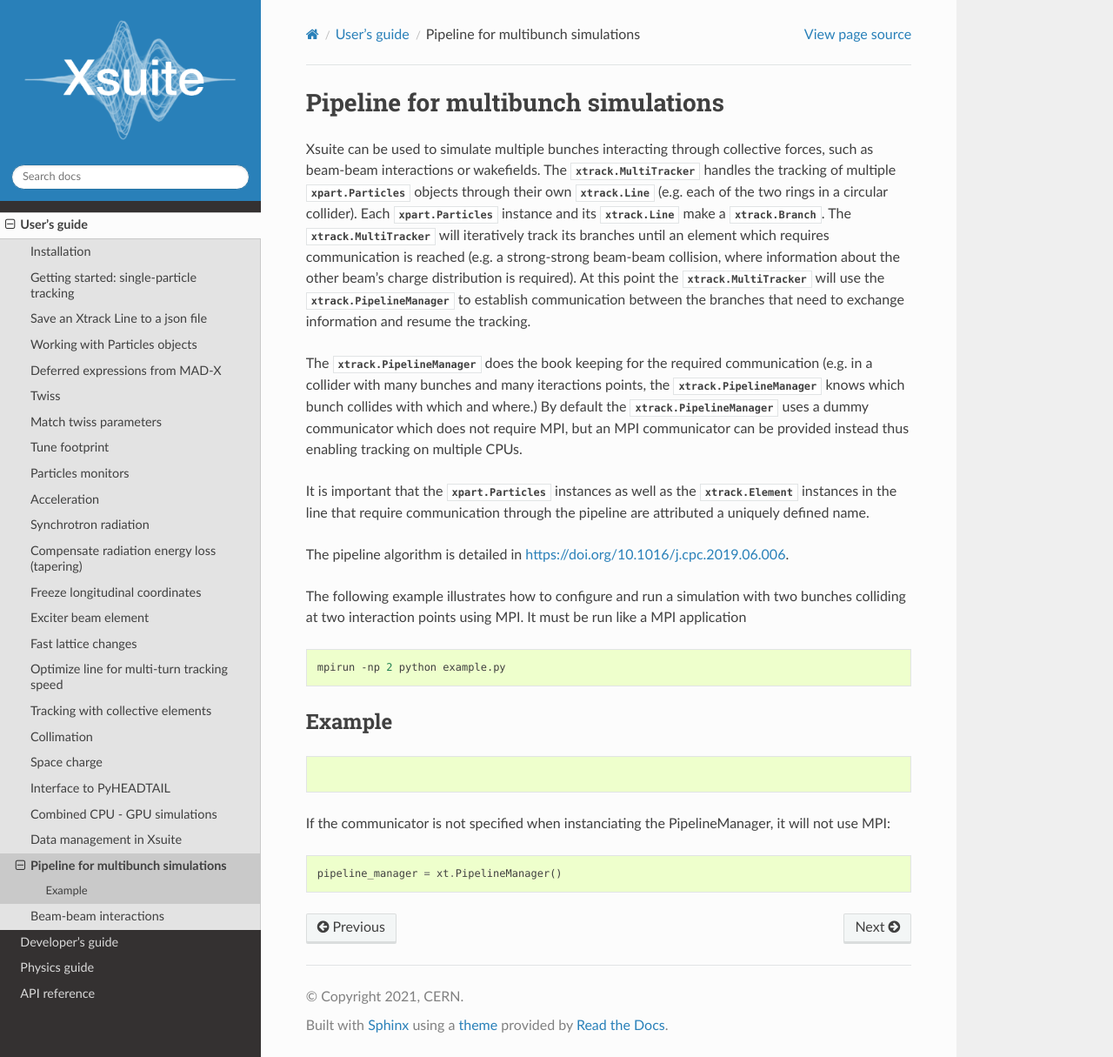
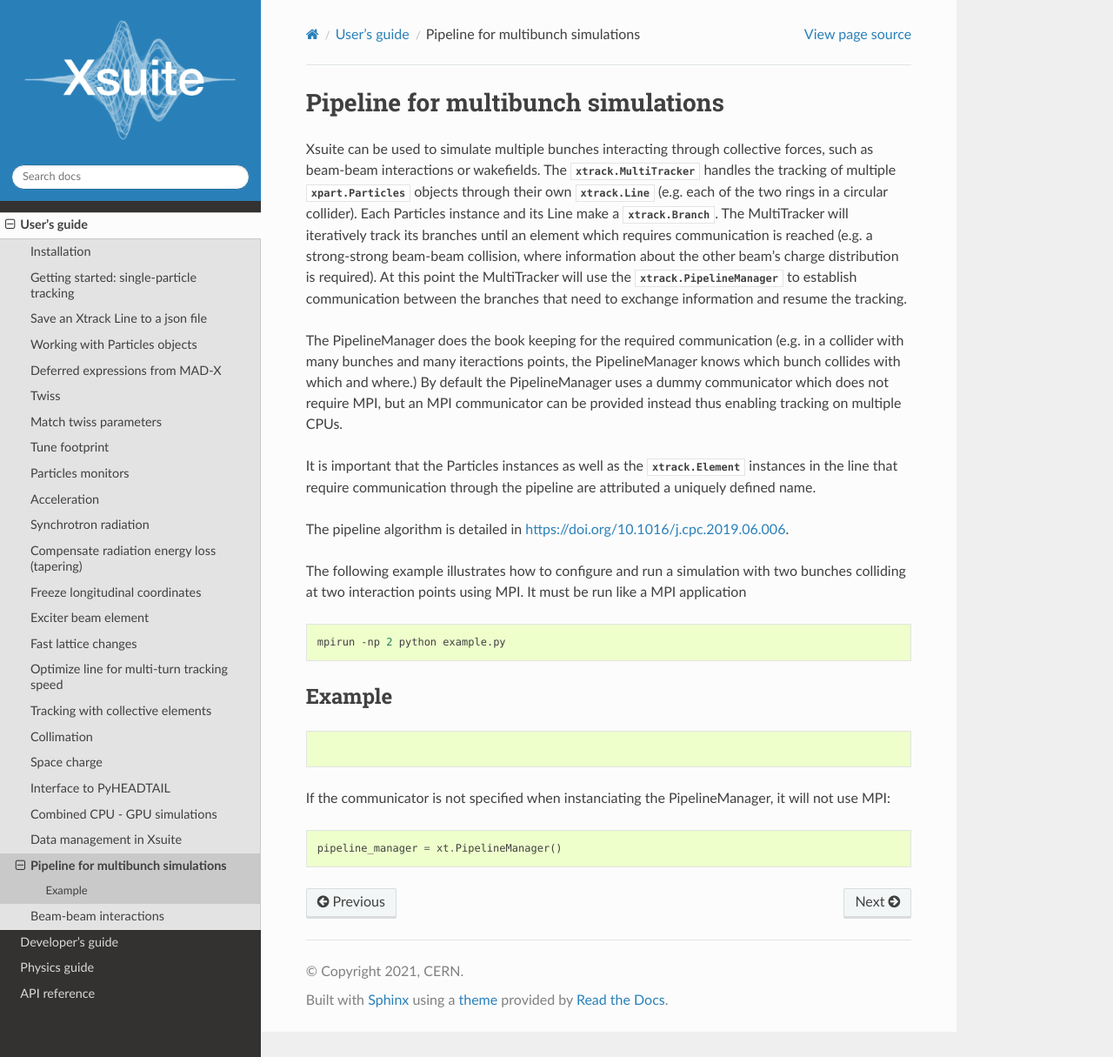
Before and after one commit to xsuite/xsuite, a Sphinx documentation site: the page built from docs/pipeline.rst, in a window 1280 px wide and 1215 px high. Shown: the whole window at 87% size. Built offline with Sphinx 7.4.7 and the Read the Docs theme 2.0.0, drawn with Linux system fonts in a browser that asks for light colours.

Commit message:
Update pipeline.rst

```diff
--- a/docs/pipeline.rst
+++ b/docs/pipeline.rst
@@ -2,11 +2,11 @@
 Pipeline for multibunch simulations
 ============
 
-Xsuite can be used to simulate multiple bunches interacting through collective forces, such as beam-beam interactions or wakefields. The :class:`xtrack.MultiTracker` handles the tracking of multiple :class:`xpart.Particles` objects through their own :class:`xtrack.Line` (e.g. each of the two rings in a circular collider). Each :class:`xpart.Particles` instance and its :class:`xtrack.Line` make a :class:`xtrack.Branch`. The :class:`xtrack.MultiTracker` will iteratively track its branches until an element which requires communication is reached (e.g. a strong-strong beam-beam collision, where information about the other beam's charge distribution is required). At this point the :class:`xtrack.MultiTracker` will use the :class:`xtrack.PipelineManager` to establish communication between the branches that need to exchange information and resume the tracking.
+Xsuite can be used to simulate multiple bunches interacting through collective forces, such as beam-beam interactions or wakefields. The :class:`xtrack.MultiTracker` handles the tracking of multiple :class:`xpart.Particles` objects through their own :class:`xtrack.Line` (e.g. each of the two rings in a circular collider). Each Particles instance and its Line make a :class:`xtrack.Branch`. The MultiTracker will iteratively track its branches until an element which requires communication is reached (e.g. a strong-strong beam-beam collision, where information about the other beam's charge distribution is required). At this point the MultiTracker will use the :class:`xtrack.PipelineManager` to establish communication between the branches that need to exchange information and resume the tracking.
 
-The :class:`xtrack.PipelineManager` does the book keeping for the required communication (e.g. in a collider with many bunches and many iteractions points, the :class:`xtrack.PipelineManager` knows which bunch collides with which and where.) By default the :class:`xtrack.PipelineManager` uses a dummy communicator which does not require MPI, but an MPI communicator can be provided instead thus enabling tracking on multiple CPUs.
+The PipelineManager does the book keeping for the required communication (e.g. in a collider with many bunches and many iteractions points, the PipelineManager knows which bunch collides with which and where.) By default the PipelineManager uses a dummy communicator which does not require MPI, but an MPI communicator can be provided instead thus enabling tracking on multiple CPUs.
 
-It is important that the :class:`xpart.Particles` instances as well as the :class:`xtrack.Element` instances in the line that require communication through the pipeline are attributed a uniquely defined name.
+It is important that the Particles instances as well as the :class:`xtrack.Element` instances in the line that require communication through the pipeline are attributed a uniquely defined name.
 
 The pipeline algorithm is detailed in https://doi.org/10.1016/j.cpc.2019.06.006.
 
```
